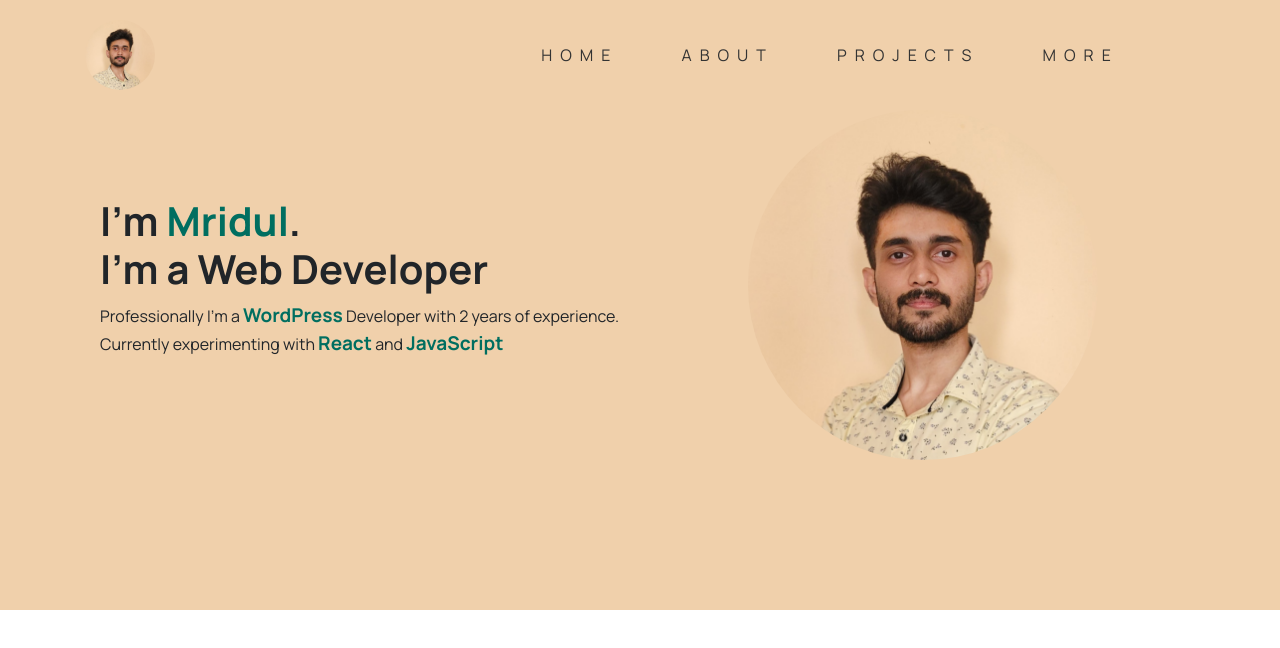
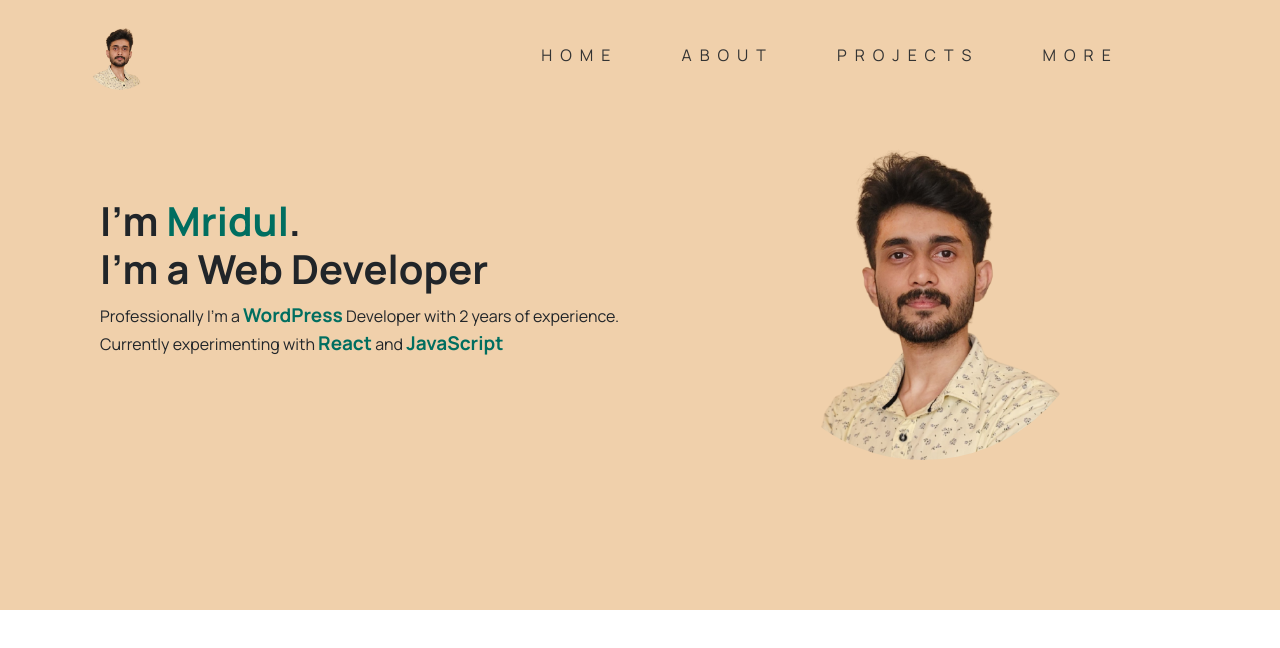
Before and after one commit to mriduldamodaran/mridul-portfolio, a plain HTML site: page index.html in a window 1280 px wide. Drawn offline with nearby package versions, Linux system fonts and the light colour scheme.

Commit message:
Update index.html

```diff
--- a/index.html
+++ b/index.html
@@ -20,7 +20,7 @@
                     <div class="col-lg-12">
                         <div class="row">
                             <div class="col-lg-4">
-                            <a href="#"> <img class="desktop-logo" src="images/mridul_profile_flipped.jpg" /></a>
+                            <a href="#"> <img class="desktop-logo" src="images/mridul_profile_flipped__1_-removebg-preview.png" /></a>
                             </div>
                             <div class="col-lg-8 desktop-menu-container">
                                 <nav class="desktop-nav-menu">
@@ -48,7 +48,7 @@
                             </div>
                         </div>
                         <div class="col-lg-5">
-                            <img class="profile-image" src="images/mridul_profile_flipped.jpg" />
+                            <img class="profile-image" src="images/mridul_profile_flipped__1_-removebg-preview.png" />
                         </div>
                        </div>
                 </div>
```
